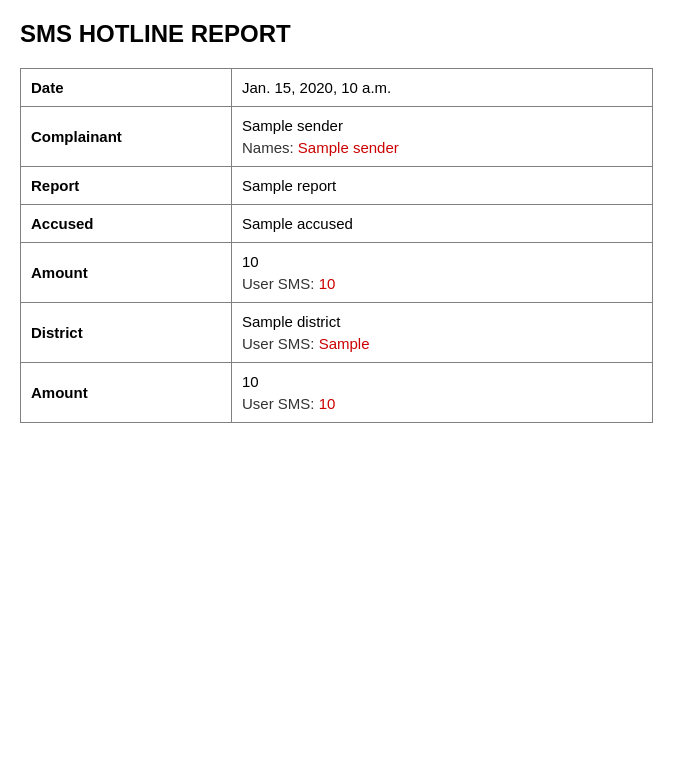
After one commit to thedavidmccann/igreport, a Django app: template igreport_project/igreport_src/igreport/templates/igreport/report-preview.html in a window 1280 px wide. The commit adds this page. Shown: the top 779 px of the page, without its empty margins (0-696 px from the left). Run offline with Django 3.2, Linux system fonts and the light colour scheme; the template is opened without the code that fills it: most values are stand-ins (such as "Sample title", 1, 10 or a date in 2020).

Commit message:
added report print preview

```diff
--- /dev/null
+++ b/igreport_project/igreport_src/igreport/templates/igreport/report-preview.html
@@ -0,0 +1,94 @@
+<html>
+<head>
+	<title>Report Print Preview</title>
+	<style type="text/css">
+		body {
+			margin: 0;
+			font-family: Arial;
+		}
+		div.main {
+			margin: 20px;
+		}
+		div.report {
+			/*margin: 20px;*/
+		}
+		div.report table {
+			border-collapse: collapse;
+		}
+		td.label {
+			white-space: nowrap;
+			width: 200px;
+			padding: 3px 0px 3px 10px;
+			font-weight: bold;
+			font-size: 15px;
+		}
+		td.report-data {
+			font-family: Arial;
+			width: 400px;
+			padding: 10px;
+			font-size: 15px;
+		}
+		div.sms {
+			padding-top: 5px;
+			color: #333;
+		}
+		span.text {
+			/*font-weight: bold;*/
+			color: #cc0000;
+		}
+	</style>
+</head>
+<body>
+
+<div class="main">
+
+<div class="report-title"><h2>SMS HOTLINE REPORT</h2></div>
+
+<div class="report">
+	<table border="1" width="">
+		<tr>
+			<td class="label">Date</td>
+			<td class="report-data">{{ rpt.date }}</td>
+		</tr>
+		<tr>
+			<td class="label">Complainant</td>
+			<td class="report-data">
+				<div>{{ rpt.sender }}</div>
+				<div class="sms">Names: <span class="text">{{ rpt.sender }}</span></div>
+			</td>
+		</tr>
+		<tr>
+			<td class="label">Report</td>
+			<td class="report-data">{{ rpt.report }}</td>
+		</tr>
+		<tr>
+			<td class="label">Accused</td>
+			<td class="report-data">{{ rpt.accused }}</td>
+		</tr>
+		<tr>
+			<td class="label">Amount</td>
+			<td class="report-data">
+				<div>{{ rpt.amount }}</div>
+				<div class="sms">User SMS: <span class="text">{{ rpt.amount_ff }}</span></div>
+			</td>
+		</tr>
+		<tr>
+			<td class="label">District</td>
+			<td class="report-data">
+				<div>{{ rpt.district }}</div>
+				<div class="sms">User SMS: <span class="text">{{ rpt.district_ff }}</span></div>
+			</td>
+		</tr>
+		<tr>
+			<td class="label">Amount</td>
+			<td class="report-data">
+				<div>{{ rpt.amount }}</div>
+				<div class="sms">User SMS: <span class="text">{{ rpt.amount_ff }}</span></div>
+			</td>
+		</tr>
+	</table>
+</div>
+</div>
+
+</body>
+</html>
--- a/igreport_project/urls.py
+++ b/igreport_project/urls.py
@@ -21,6 +21,7 @@ from igreport.views.messages import show_messages
 from igreport.views.reports import show_reports, submit_report
 from igreport.views.ajax import get_report, send_sms
 from igreport.views.sync import sync_report
+from igreport.views.printer import print_preview
 from igreport.views.utils import show_categories, show_districts, show_subcounties
 from django.contrib.auth.views import login, logout
 
@@ -46,6 +47,7 @@ urlpatterns = patterns('',
     url('^igreports/(?P<report_id>\d*)/$', submit_report),
     url('^igreports/(?P<report_id>\d*)/sync/$', sync_report),
     url('^igreports/(?P<report_id>\d*)/getreport/$', get_report),
+    url('^igreports/(?P<report_id>\d*)/print/$', print_preview),
     url('^igreports/(?P<report_id>\d*)/sms/$', send_sms),
 
     url("^router/receive", receive),
```
Also changed, not shown: igreport_project/igreport_src/igreport/admin.py (+5 -2 lines), igreport_project/igreport_src/igreport/templates/igreport/report.html (+0 -16 lines), igreport_project/igreport_src/igreport/views/printer.py (added, +46 -0 lines), igreport_project/igreport_src/igreport/static/igreport/img/print.png (added).
